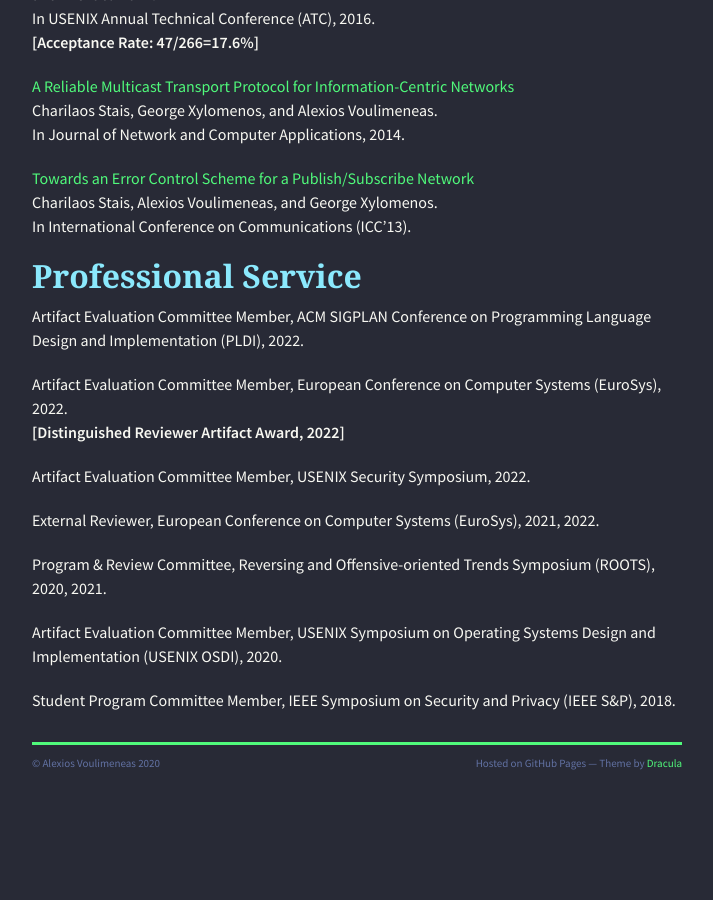
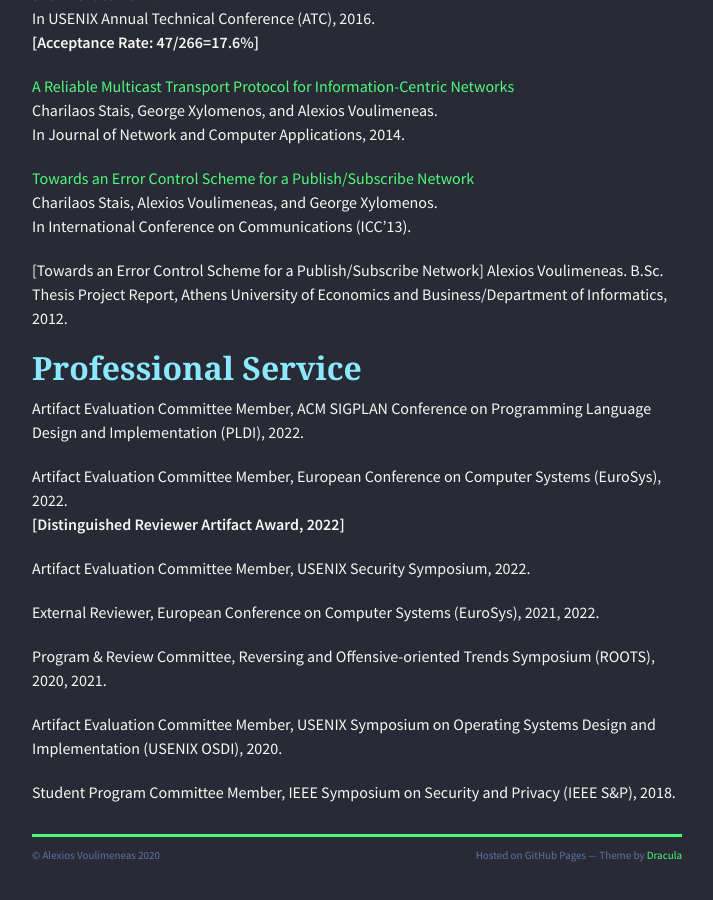
Before and after one commit to alexios-voulimeneas/alexios-voulimeneas.github.io, a Jekyll site: the page built from index.md, in a window 1280 px wide and 900 px high, scrolled down 1678 px. Shown: the whole window, without its empty margins (283-996 px from the left). Built offline with Jekyll 4.4.1, drawn with Linux system fonts in a browser that asks for light colours; nearby versions of some CDN libraries; the repository's description, which GitHub fills in, is left out; before the commit the page ends 2533 px from its top, so only the background shows below that.

Commit message:
Update index.md

```diff
--- a/index.md
+++ b/index.md
@@ -60,6 +60,10 @@ In Journal of Network and Computer Applications, 2014.
 Charilaos Stais, Alexios Voulimeneas, and George Xylomenos.
 In International Conference on Communications (ICC'13).
 
+[Towards an Error Control Scheme for a Publish/Subscribe Network]
+Alexios Voulimeneas.
+B.Sc. Thesis Project Report, Athens University of Economics and Business/Department of Informatics, 2012.
+
 ## [](#header-2) Professional Service
 
 Artifact Evaluation Committee Member, ACM SIGPLAN Conference on Programming Language Design and Implementation (PLDI), 2022.
```
